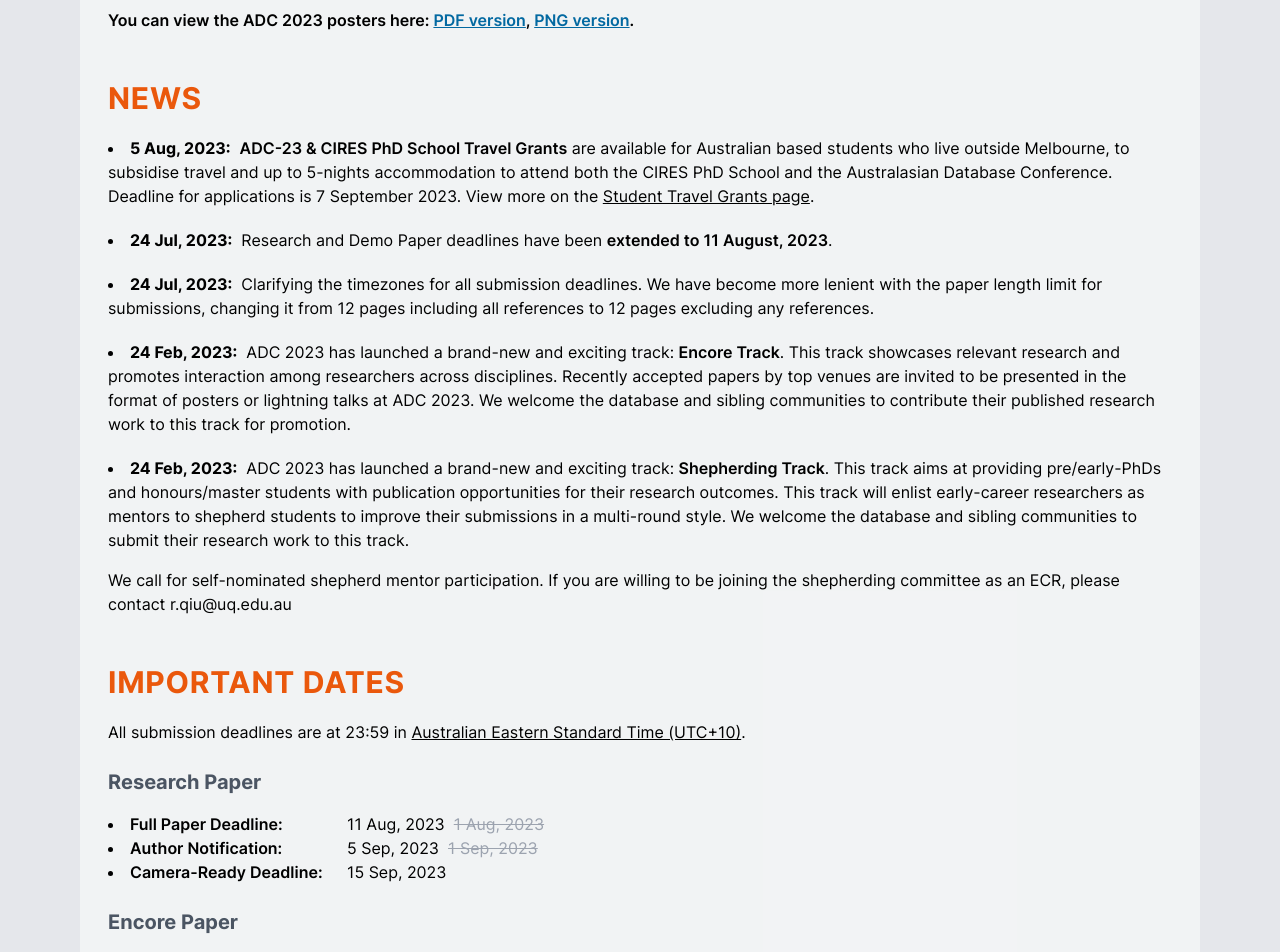
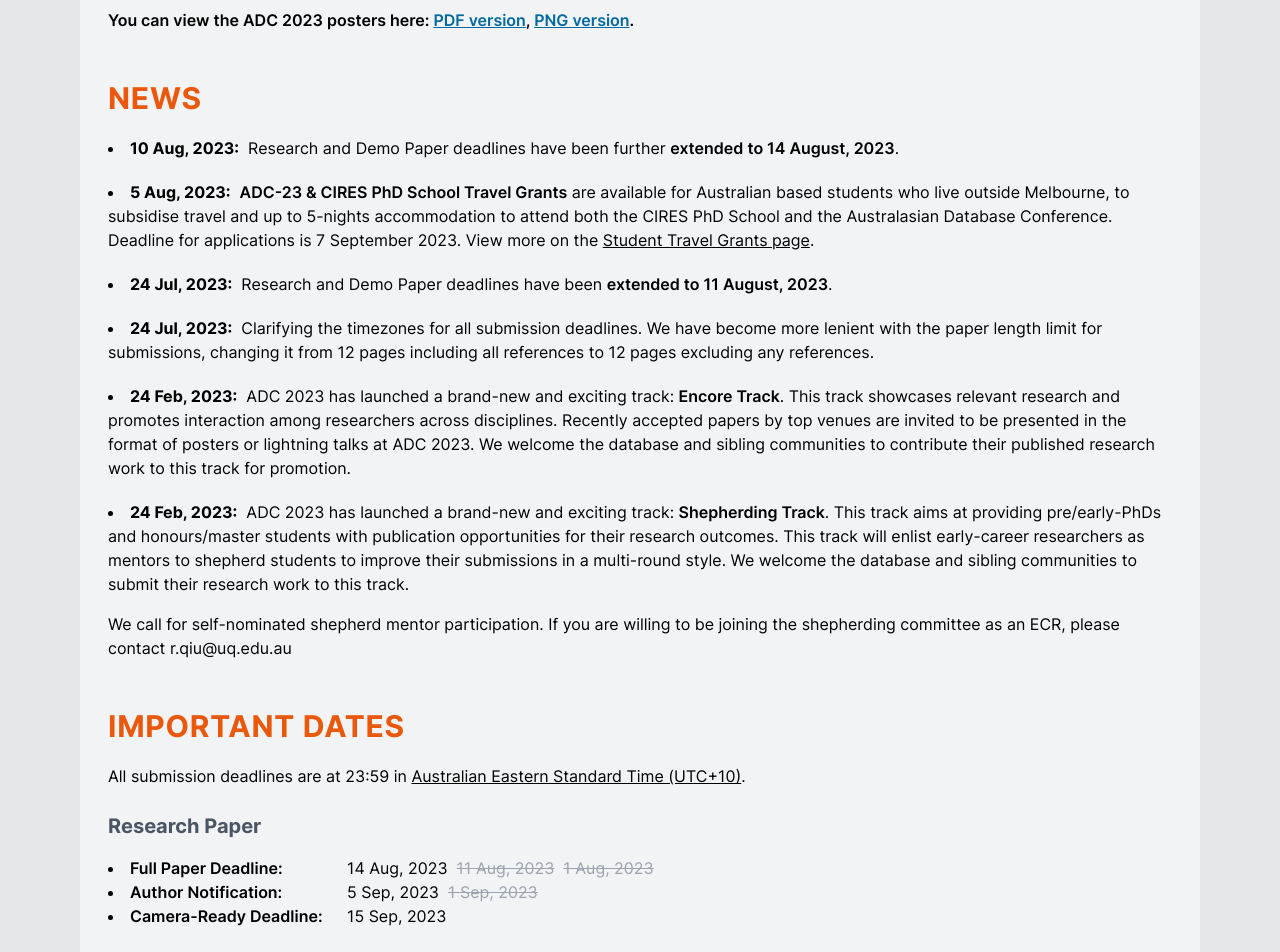
Before and after one commit to visatlas/adc2023, a Next.js app: page / in a window 1280 px wide. Shown: the part 680-1632 px from the top of the page. Built offline with nearby package versions, Linux system fonts and the light colour scheme.

Commit message:
Deadline extension

```diff
--- a/src/pages/index.tsx
+++ b/src/pages/index.tsx
@@ -63,6 +63,9 @@
             <h2 className="uppercase text-3xl font-bold text-orange-600 tracking-wide mb-5 mt-12">News</h2>
             <ul className="list-disc list-inside space-y-5">
               <li>
+                <strong>10 Aug, 2023:</strong> &nbsp;Research and Demo Paper deadlines have been further <span className="font-semibold">extended to 14 August, 2023</span>.
+              </li>
+              <li>
                 <strong>5 Aug, 2023:</strong> &nbsp;<span className="font-semibold">ADC-23 & CIRES PhD School Travel Grants</span> are available for Australian based students who live outside Melbourne, to subsidise travel and up to 5-nights accommodation to attend both the CIRES PhD School and the Australasian Database Conference. Deadline for applications is 7 September 2023. View more on the <Link className="underline" href="/attend/student-travel-grants">Student Travel Grants page</Link>.
               </li>
               <li>
@@ -84,7 +87,7 @@
             <h3 className="font-bold text-xl text-gray-600 mb-4 mt-6 trackig-wide">Research Paper</h3>
             <ul className="list-disc list-inside">
               <li>
-                <strong className="font-semibold md:w-52 md:inline-block">Full Paper Deadline:</strong> &nbsp;11 Aug, 2023&nbsp;&nbsp;<span className="line-through text-gray-400">1 Aug, 2023</span></li>
+                <strong className="font-semibold md:w-52 md:inline-block">Full Paper Deadline:</strong> &nbsp;14 Aug, 2023&nbsp;&nbsp;<span className="line-through text-gray-400">11 Aug, 2023</span>&nbsp;&nbsp;<span className="line-through text-gray-400">1 Aug, 2023</span></li>
 
               <li><strong className="font-semibold md:w-52 md:inline-block">Author Notification:</strong> &nbsp;5 Sep, 2023&nbsp;&nbsp;<span className="line-through text-gray-400">1 Sep, 2023</span></li>
               <li><strong className="font-semibold md:w-52 md:inline-block">Camera-Ready Deadline:</strong> &nbsp;15 Sep, 2023</li>
--- a/src/pages/research-track.tsx
+++ b/src/pages/research-track.tsx
@@ -51,7 +51,7 @@
         </ul>
         <h3 className="font-bold text-2xl text-orange-600 mt-10 mb-6">Important Dates</h3>
         <ul className="list-disc list-inside mt-2">
-          <li><strong className="font-semibold">Full Paper Deadline:</strong> &nbsp;11 Aug, 2023&nbsp;&nbsp;<span className="line-through text-gray-400">1 Aug, 2023</span> (23:59 <a className="underline" href="https://www.timeanddate.com/time/zones/aest" target="_blank" rel="noreferrer">AEST UTC+10</a>)</li>
+          <li><strong className="font-semibold">Full Paper Deadline:</strong> &nbsp;14 Aug, 2023&nbsp;&nbsp;<span className="line-through text-gray-400">11 Aug, 2023</span>&nbsp;&nbsp;<span className="line-through text-gray-400">1 Aug, 2023</span> (23:59 <a className="underline" href="https://www.timeanddate.com/time/zones/aest" target="_blank" rel="noreferrer">AEST UTC+10</a>)</li>
           <li><strong className="font-semibold">Author Notification:</strong> &nbsp;5 Sep, 2023&nbsp;&nbsp;<span className="line-through text-gray-400">1 Sep, 2023</span></li>
         <li><strong className="font-semibold">Camera-Ready Deadline:</strong> &nbsp;15 Sep, 2023 (23:59 <a className="underline" href="https://www.timeanddate.com/time/zones/aest" target="_blank" rel="noreferrer">AEST UTC+10</a>)</li>
         </ul>
```
